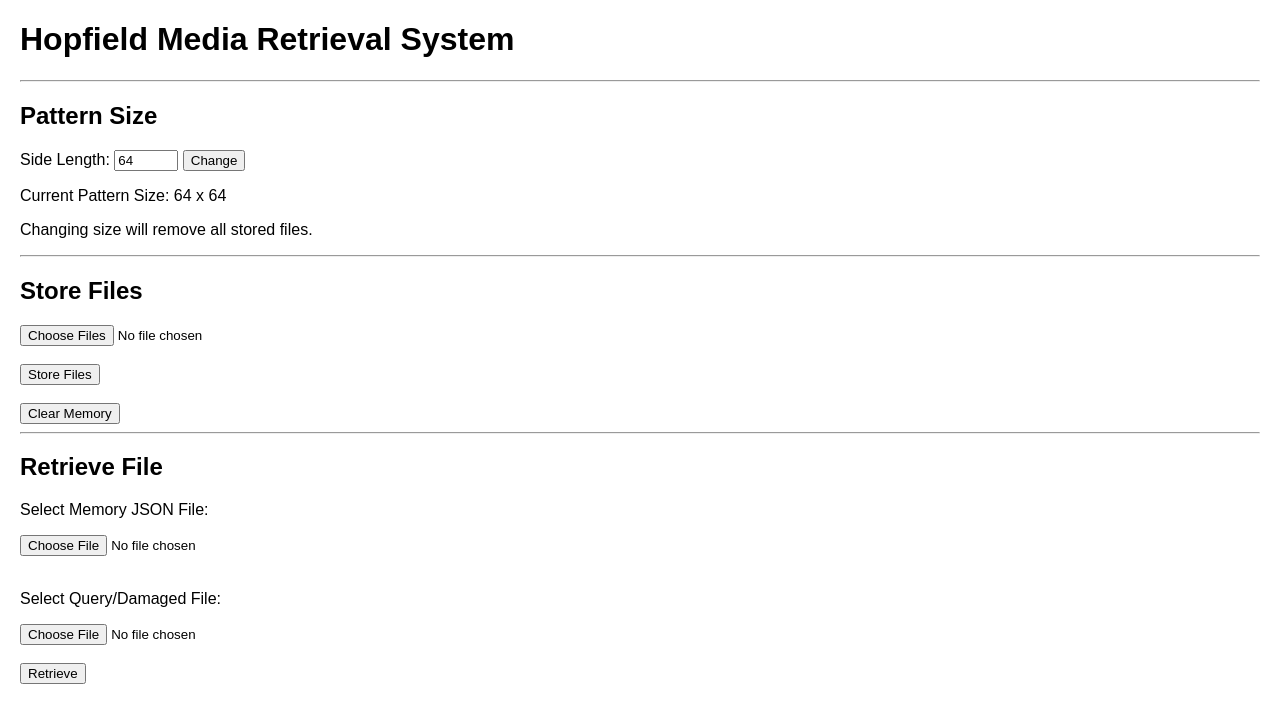
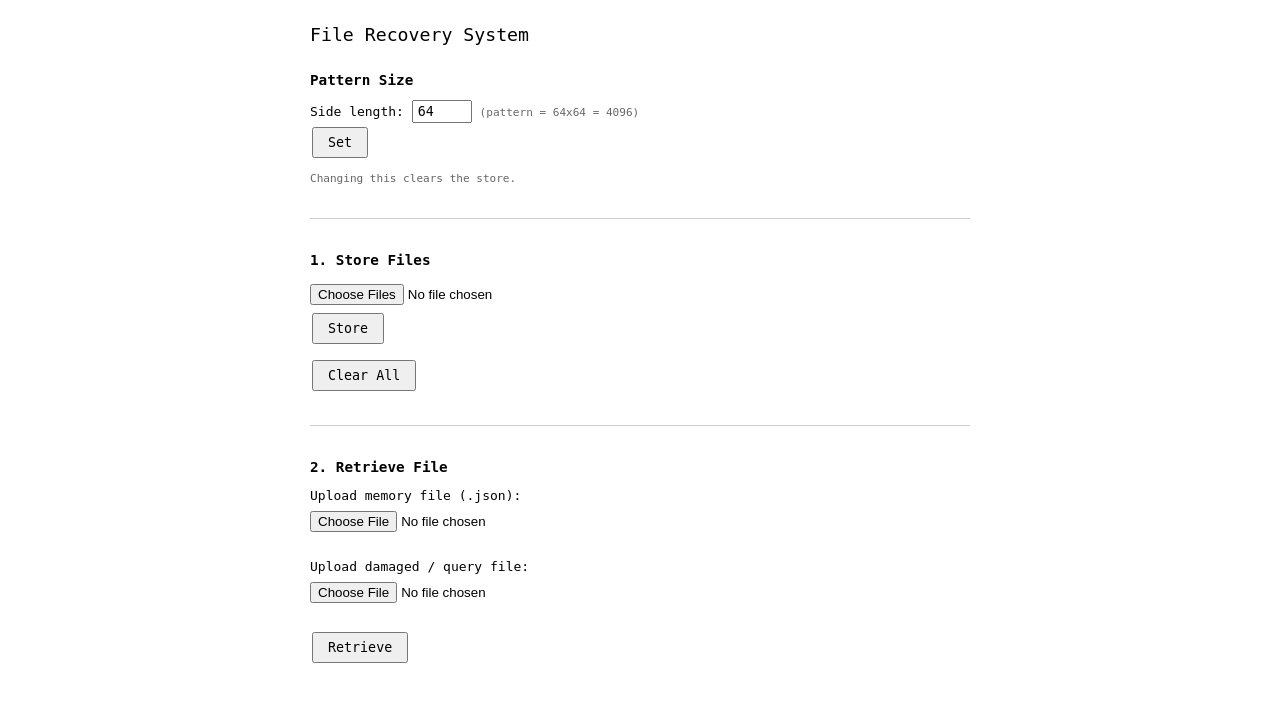
Before and after one commit to TanmayShukla05/file-recovery-system, a Flask app: page / in a window 1280 px wide. Shown: the top 723 px of the page. Run offline with Flask 3, Linux system fonts and the light colour scheme.

Commit message:
Update index.html for File Recovery System

```diff
--- a/templates/index.html
+++ b/templates/index.html
@@ -1,111 +1,114 @@
 <!DOCTYPE html>
-<html>
+<html lang="en">
 <head>
-    <title>Hopfield Memory</title>
+    <meta charset="UTF-8">
+    <meta name="viewport" content="width=device-width, initial-scale=1.0">
+    <title>File Recovery System</title>
+    <style>
+        * { margin: 0; padding: 0; box-sizing: border-box; }
+        body {
+            font-family: monospace;
+            max-width: 700px;
+            margin: 20px auto;
+            padding: 0 20px;
+            line-height: 1.6;
+        }
+        h1 { font-size: 1.4em; font-weight: normal; margin-bottom: 16px; }
+        h2 { font-size: 1.1em; font-weight: bold; margin: 20px 0 8px; }
+        form { margin: 8px 0; }
+        label { display: inline; }
+        input[type="file"] { margin: 4px 0; }
+        input[type="number"] { width: 60px; padding: 2px 4px; font-family: monospace; }
+        button {
+            padding: 6px 14px;
+            margin: 4px 2px;
+            font-family: monospace;
+            cursor: pointer;
+        }
+        hr { margin: 30px 0; border: none; border-top: 1px solid #ccc; }
+        .ok { color: green; }
+        .err { color: red; }
+        .flash-msg { margin: 3px 0; font-size: 0.9em; }
+        .file-entry { padding: 2px 0; font-size: 0.9em; color: green; }
+        .result-box {
+            margin-top: 12px;
+            padding: 12px;
+            border: 1px solid #ccc;
+        }
+        .result-box p { margin: 4px 0; }
+        a { color: blue; }
+    </style>
 </head>
+<body>
 
-<body style="font-family: Arial; margin:20px;">
+<h1>File Recovery System</h1>
 
-<h1>Hopfield Media Retrieval System</h1>
-
-{% with messages = get_flashed_messages(with_categories=true) %}
+<!-- Flash messages -->
+{% with messages = get_flashed_messages() %}
 {% if messages %}
-    {% for category, message in messages %}
-        <p>{{ message }}</p>
-    {% endfor %}
+{% for message in messages %}
+<p class="flash-msg ok">{{ message }}</p>
+{% endfor %}
 {% endif %}
 {% endwith %}
 
-<hr>
-
+<!-- ═══════════════ CONFIG ═══════════════ -->
 <h2>Pattern Size</h2>
-
 <form action="/config" method="post">
-    Side Length:
-    <input type="number" name="side"
-           value="{{ pattern_side }}"
-           min="8" max="256">
-
-    <button type="submit">Change</button>
+    <label>Side length:
+        <input type="number" name="side" value="{{ pattern_side }}" min="8" max="256">
+    </label>
+    <span style="color:#666; font-size:0.85em;">
+        (pattern = {{ pattern_side }}x{{ pattern_side }} = {{ pattern_side * pattern_side }})
+    </span>
+    <br>
+    <button type="submit">Set</button>
 </form>
-
-<p>
-Current Pattern Size:
-{{ pattern_side }} x {{ pattern_side }}
-</p>
-
-<p>Changing size will remove all stored files.</p>
+<p style="color:#666; font-size:0.85em;">Changing this clears the store.</p>
 
 <hr>
 
-<h2>Store Files</h2>
+<!-- ═══════════════ STORE ═══════════════ -->
+<h2>1. Store Files</h2>
 
 <form action="/store" method="post" enctype="multipart/form-data">
-    <input type="file" name="files" multiple>
-    <br><br>
-    <button type="submit">Store Files</button>
+    <input type="file" name="files" multiple><br>
+    <button type="submit">Store</button>
 </form>
-
-<br>
-
-<form action="/clear" method="post">
-    <button type="submit">Clear Memory</button>
+<form action="/clear" method="post" style="display:inline;">
+    <button type="submit">Clear All</button>
 </form>
 
 {% if entries %}
-
-<h3>Stored Files</h3>
-
-<ul>
+<p style="margin-top:10px;">{{ entries|length }} file(s) stored:</p>
 {% for e in entries %}
-    <li>{{ e.name }} ({{ e.type }})</li>
+<p class="file-entry">+ {{ e.name }} [{{ e.type }}]</p>
 {% endfor %}
-</ul>
-
-<a href="/download_memory">
-    Download Memory File
-</a>
-
+<br>
+<a href="/download_memory">Download Memory File (hopfield_memory.json)</a>
 {% endif %}
 
 <hr>
 
-<h2>Retrieve File</h2>
+<!-- ═══════════════ RETRIEVE ═══════════════ -->
+<h2>2. Retrieve File</h2>
 
 <form action="/retrieve" method="post" enctype="multipart/form-data">
-
-    <p>Select Memory JSON File:</p>
-    <input type="file" name="memory" accept=".json">
-
-    <br><br>
-
-    <p>Select Query/Damaged File:</p>
-    <input type="file" name="query">
-
-    <br><br>
-
+    <label>Upload memory file (.json):</label><br>
+    <input type="file" name="memory" accept=".json"><br><br>
+    <label>Upload damaged / query file:</label><br>
+    <input type="file" name="query"><br><br>
     <button type="submit">Retrieve</button>
-
 </form>
 
 {% if result %}
-
-<hr>
-
-<h2>Result</h2>
-
-<p><b>Matched File:</b> {{ result.name }}</p>
-
-<p><b>File Type:</b> {{ result.type }}</p>
-
-<p><b>Overlap Score:</b> {{ result.overlap }}</p>
-
-<br>
-
-<a href="/download_retrieved">
-    Download Retrieved File
-</a>
-
+<div class="result-box">
+    <p><strong>Matched file:</strong> {{ result.name }}</p>
+    <p><strong>Type:</strong> {{ result.type }}</p>
+    <p><strong>Overlap:</strong> {{ result.overlap }}</p>
+    <br>
+    <a href="/download_retrieved">Download Retrieved File</a>
+</div>
 {% endif %}
 
 </body>
```
